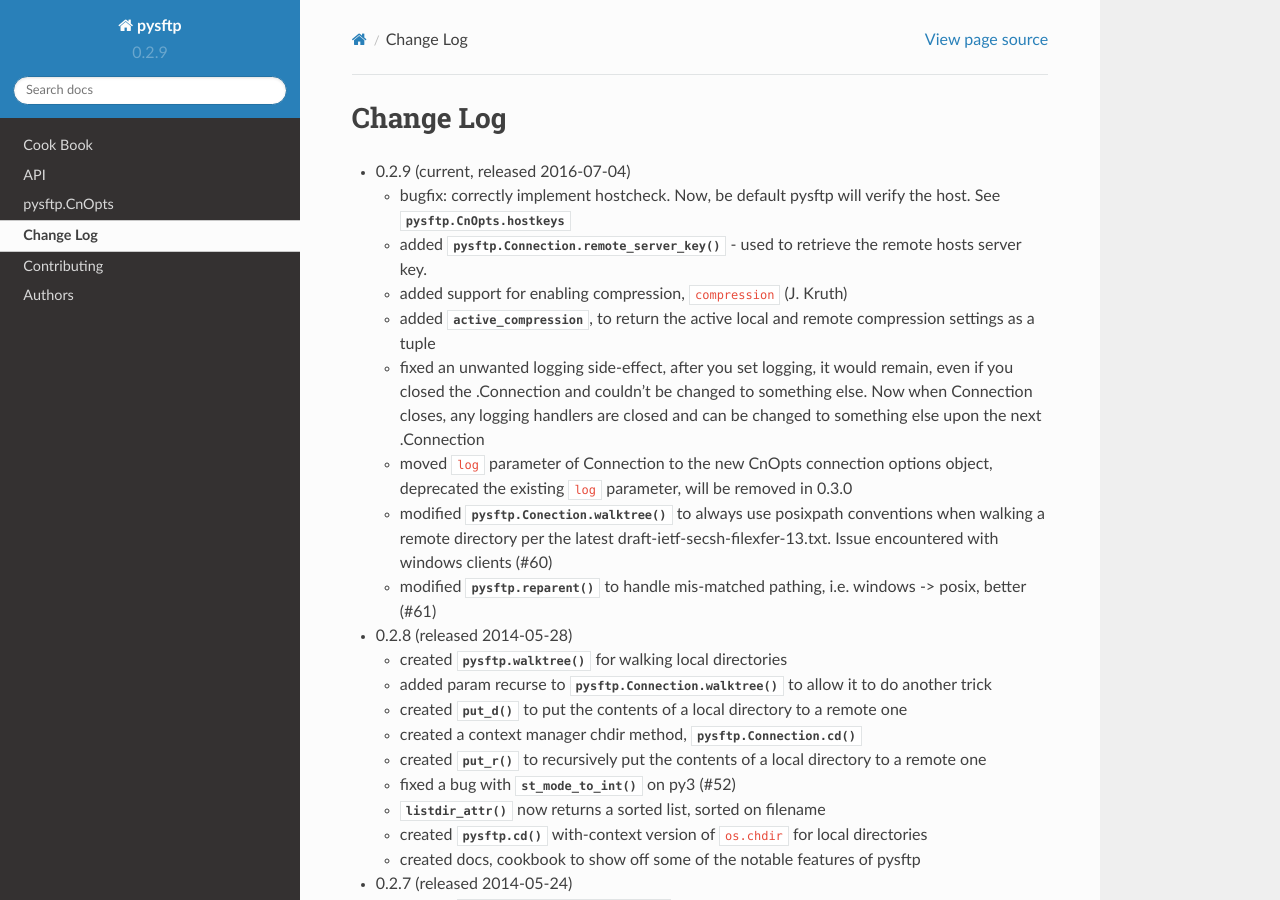
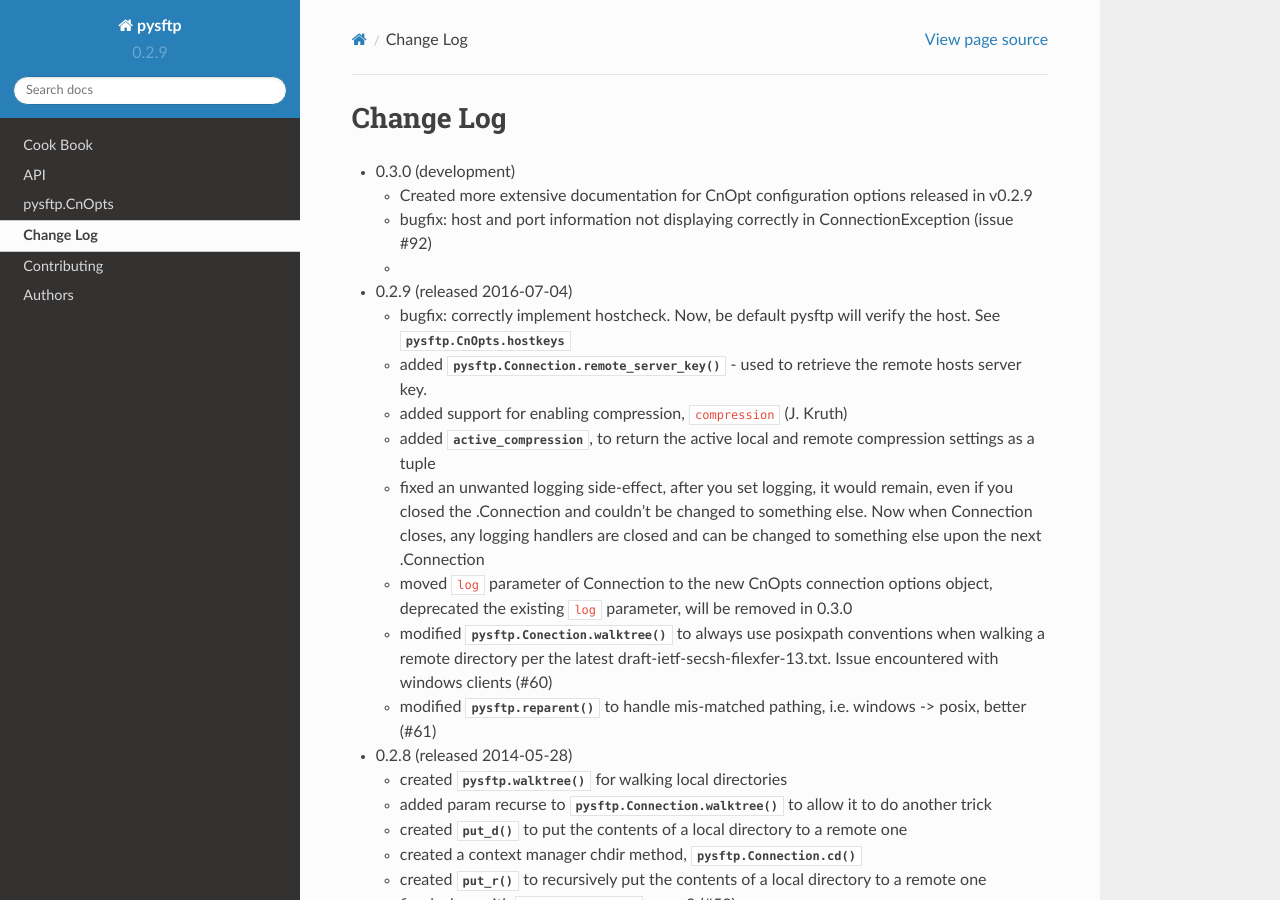
Before and after one commit to sailfish009/pysftp, a Sphinx documentation site: the page built from docs/changes.rst, in a window 1280 px wide and 900 px high. Built offline with Sphinx 7.4.7 and the Read the Docs theme 2.0.0, drawn with Linux system fonts in a browser that asks for light colours.

Commit message:
correctly report host and port in ConnectionException message. Closes issue #92 (fa860e8)

```diff
--- a/docs/changes.rst
+++ b/docs/changes.rst
@@ -2,7 +2,15 @@
 ----------
 
 
-* 0.2.9 (current, released 2016-07-04)
+* 0.3.0 (development)
+
+  * Created more extensive documentation for CnOpt configuration options
+    released in v0.2.9
+  * bugfix: host and port information not displaying correctly in
+    ConnectionException (issue #92)
+  *
+
+* 0.2.9 (released 2016-07-04)
 
   * bugfix: correctly implement hostcheck. Now, be default pysftp will verify
     the host. See :attr:`pysftp.CnOpts.hostkeys`
```
Also changed, not shown: 1 other file.
